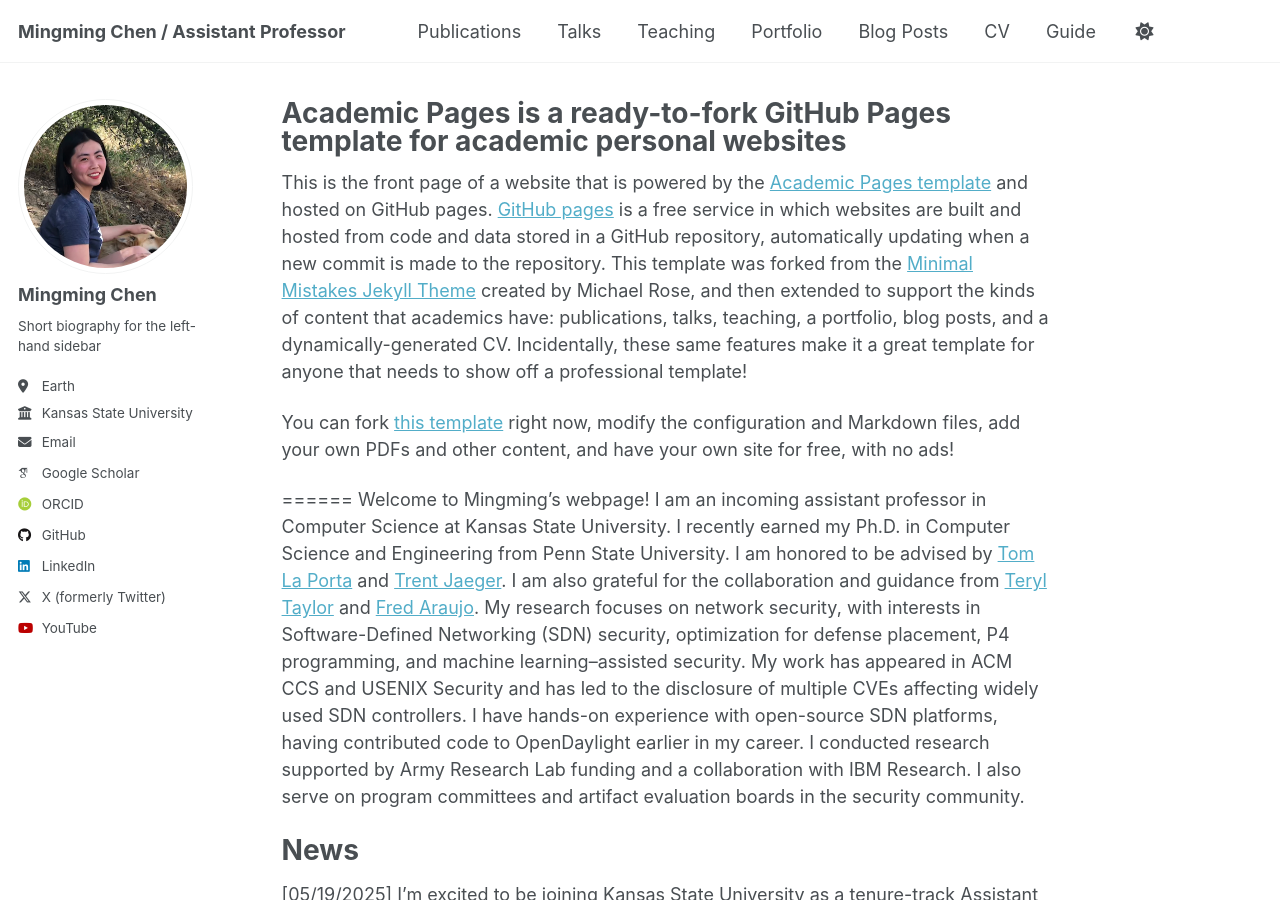
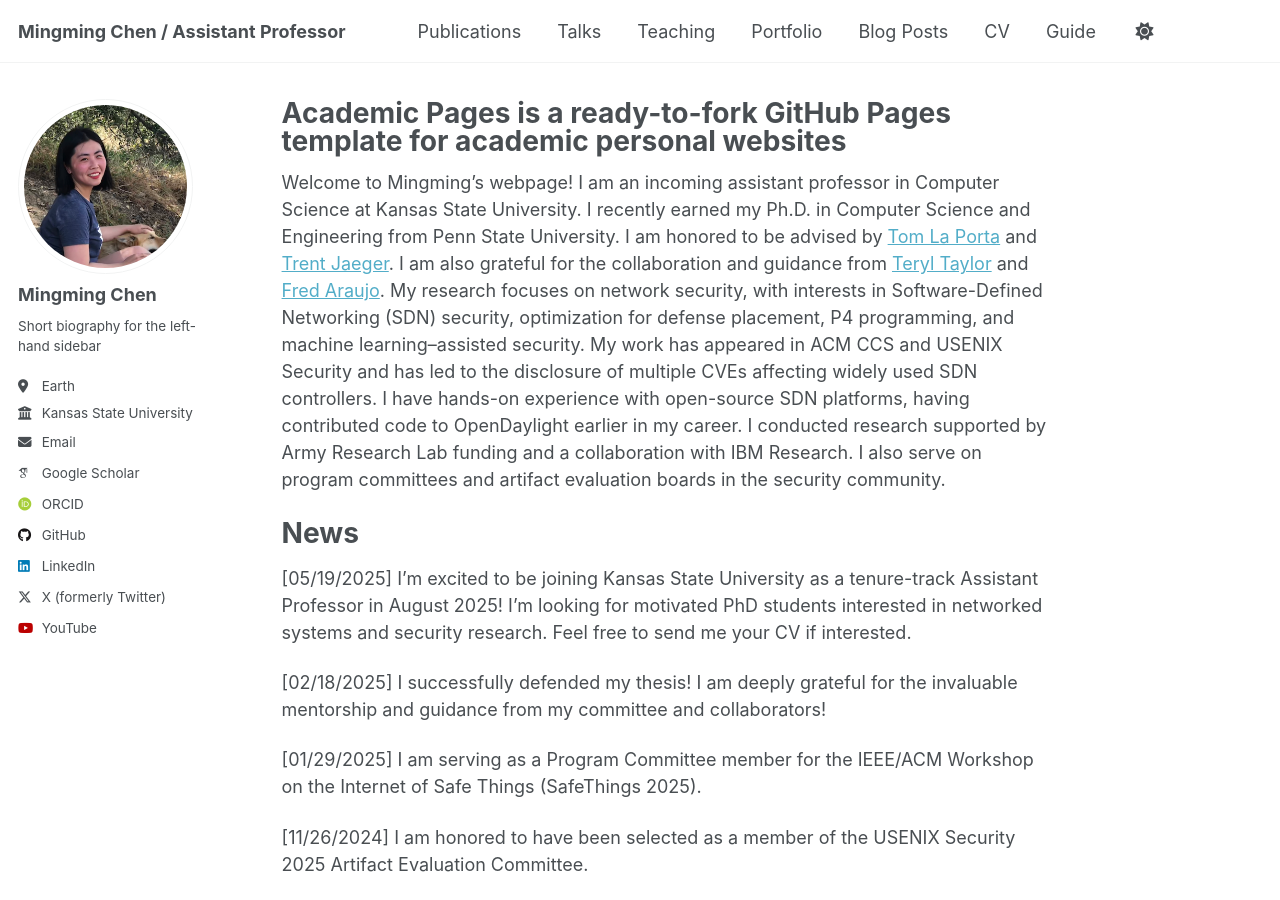
Before and after one commit to mzc796/mzc796.github.io, a Jekyll site: the page built from _pages/about.md, in a window 1280 px wide and 900 px high. Built offline with Jekyll 4.4.1, drawn with Linux system fonts in a browser that asks for light colours; some web fonts are replaced; a script that is not in the unit is left out; some of the changed text lies outside the part shown.

Commit message:
Update about.md

```diff
--- a/_pages/about.md
+++ b/_pages/about.md
@@ -6,13 +6,6 @@
   - /about/
   - /about.html
 ---
-
-This is the front page of a website that is powered by the [Academic Pages template](https://github.com/academicpages/academicpages.github.io) and hosted on GitHub pages. [GitHub pages](https://pages.github.com) is a free service in which websites are built and hosted from code and data stored in a GitHub repository, automatically updating when a new commit is made to the repository. This template was forked from the [Minimal Mistakes Jekyll Theme](https://mmistakes.github.io/minimal-mistakes/) created by Michael Rose, and then extended to support the kinds of content that academics have: publications, talks, teaching, a portfolio, blog posts, and a dynamically-generated CV. Incidentally, these same features make it a great template for anyone that needs to show off a professional template!
-
- You can fork [this template](https://github.com/academicpages/academicpages.github.io) right now, modify the configuration and Markdown files, add your own PDFs and other content, and have your own site for free, with no ads!
-
-
-======
 Welcome to Mingming's webpage! I am an incoming assistant professor in Computer Science at Kansas State University. I recently earned my Ph.D. in Computer Science and Engineering from Penn State University. I am honored to be advised by [Tom La Porta](https://www.cse.psu.edu/~tfl12/) and [Trent Jaeger](https://www.trentjaeger.com/). I am also grateful for the collaboration and guidance from [Teryl Taylor](https://research.ibm.com/people/teryl-taylor) and [Fred Araujo](https://research.ibm.com/people/frederico-araujo). My research focuses on network security, with interests in Software-Defined Networking (SDN) security, optimization for defense placement, P4 programming, and machine learning–assisted security. My work has appeared in ACM CCS and USENIX Security and has led to the disclosure of multiple CVEs affecting widely used SDN controllers. I have hands-on experience with open-source SDN platforms, having contributed code to OpenDaylight earlier in my career. I conducted research supported by Army Research Lab funding and a collaboration with IBM Research. I also serve on program committees and artifact evaluation boards in the security community.
 
 
@@ -44,7 +37,4 @@
 
 [05/02/2024] Our paper "Lightweight Coordinated Sampling for Dynamic Flows under Budget Constraints" has been accepted at ICCCN 24'.
 
-Updated: 10/08/2024
-For more info
-------
-More info about configuring Academic Pages can be found in [the guide](https://academicpages.github.io/markdown/), the [growing wiki](https://github.com/academicpages/academicpages.github.io/wiki), and you can always [ask a question on GitHub](https://github.com/academicpages/academicpages.github.io/discussions). The [guides for the Minimal Mistakes theme](https://mmistakes.github.io/minimal-mistakes/docs/configuration/) (which this theme was forked from) might also be helpful.
+Updated: 07/25/2025
```
